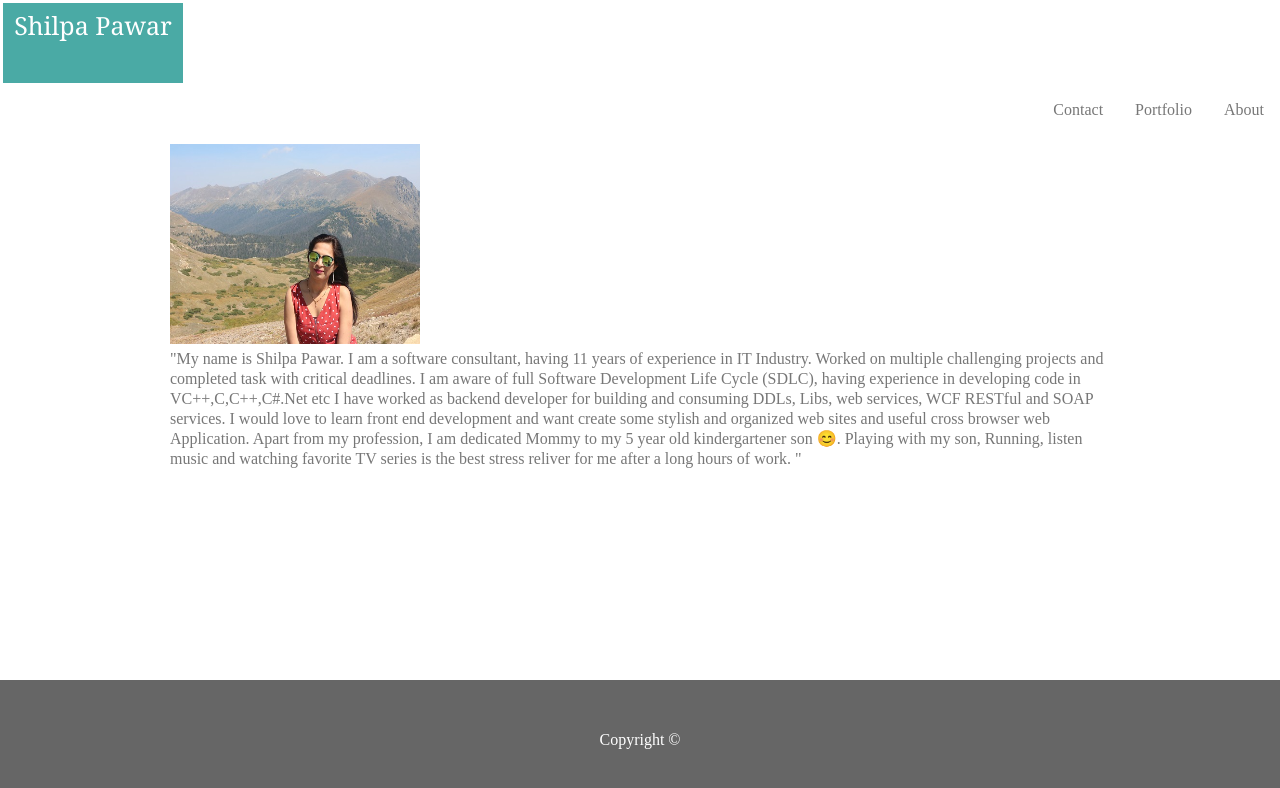
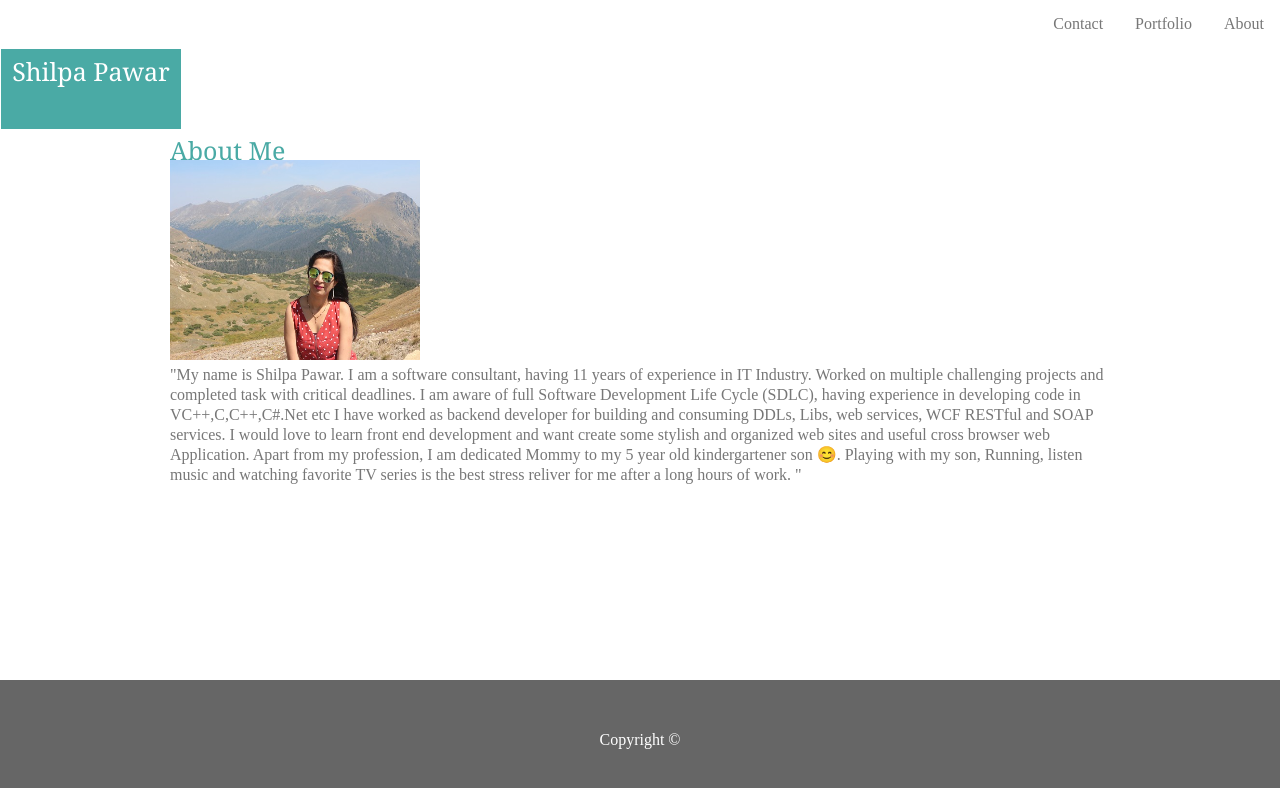
Before and after one commit to shilpipawar/Basic-Portfolio, a plain HTML site: page index.html in a window 1280 px wide. Drawn offline with Linux system fonts and the light colour scheme.

Commit message:
index file changes

```diff
--- a/assets/css/style.css
+++ b/assets/css/style.css
@@ -32,13 +32,18 @@ h1{
     background-color:#4aaaa5;
     color:#ffffff;
     font-size: 25px;
-    margin: 3px;
+    margin: 1px;
     line-height:45px;
     width: 180px;
     height:80px;
     text-align: center;
 }
 
+h2{
+    font-family: 'Georgia', Times, Times New Roman, serif;
+    font-size: 25px;
+    color: #4aaaa5;
+}
 body{
     color: #777777;
     line-height: 20px;
--- a/index.html
+++ b/index.html
@@ -15,7 +15,6 @@
 
   <body>
         <div id="PortfolioName">
-            <h1>Shilpa Pawar</h1>
             <ul id="MenuStyle">
                     <li>
                       <a href="#">About</a>
@@ -27,13 +26,17 @@
                       <a href="contact.html">Contact</a>
                     </li>
                   </ul>
+                  <h1>Shilpa Pawar</h1>
         </div>
 
 <div class = "wrapper">
     <section class = "contents">
+    <h2>About Me</h2>
+
         <figure>
             <img src="assets/images/MyImage.JPG" alt="My Image" style="width:250px;height:200px;"/>
         </figure>
+
   <p>
     "My name is Shilpa Pawar. I am a software consultant, having 11 years of experience in IT Industry.
     Worked on multiple challenging projects and completed task with critical deadlines.
```
